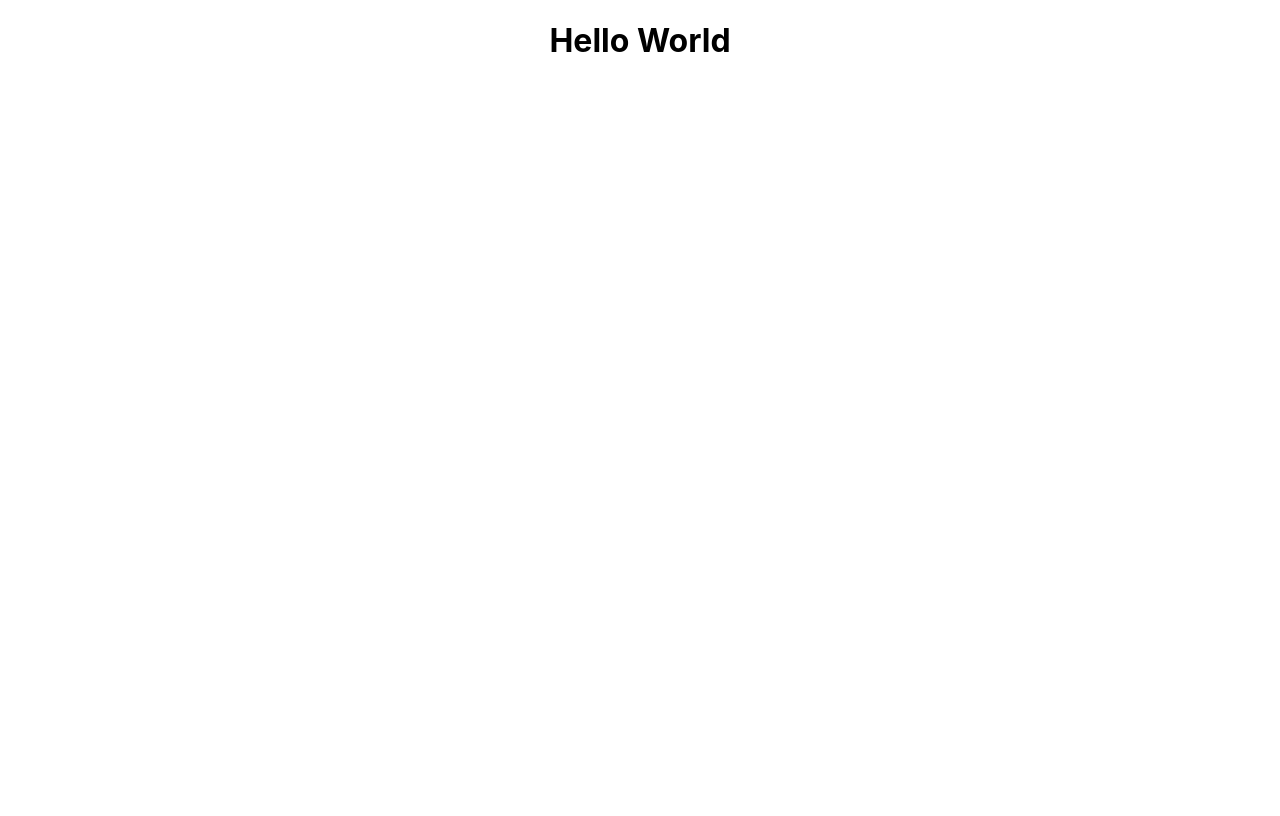
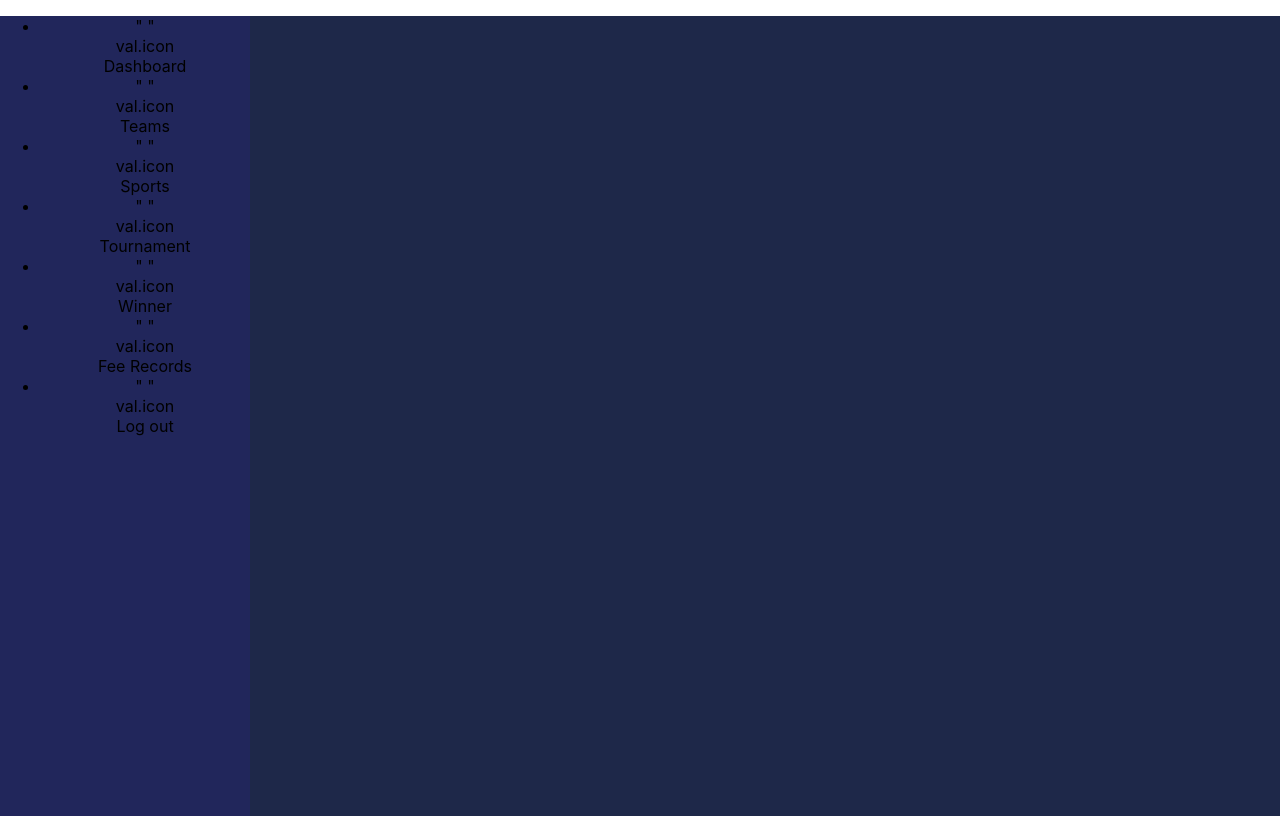
Before and after one commit to gcelt-techclub/Web-App, a React (Create React App) app: page / in a window 1280 px wide. Built offline with nearby package versions, Linux system fonts and the light colour scheme.

Commit message:
added new changes

```diff
--- a/package.json
+++ b/package.json
@@ -6,6 +6,7 @@
     "@emotion/react": "^11.10.5",
     "@emotion/styled": "^11.10.5",
     "@mui/material": "^5.11.3",
+    "@mui/styled-engine-sc": "^5.11.0",
     "@testing-library/jest-dom": "^5.16.5",
     "@testing-library/react": "^13.4.0",
     "@testing-library/user-event": "^13.5.0",
@@ -16,6 +17,7 @@
     "react-icons": "^4.7.1",
     "react-router-dom": "^6.6.1",
     "react-scripts": "5.0.1",
+    "styled-components": "^5.3.6",
     "web-vitals": "^2.1.4"
   },
   "scripts": {
--- a/src/App.css
+++ b/src/App.css
@@ -1,15 +1,11 @@
-.App {
+.App{
   text-align: center;
+  background-color: #1e2849;
+  width:100vw;
+  height:100vh;
 }
 
-
-.App-header {
-  background-color: #282c34;
-  min-height: 100vh;
-  display: flex;
-  flex-direction: column;
-  align-items: center;
-  justify-content: center;
-  font-size: calc(10px + 2vmin);
-  color: white;
+body{
+  margin: 0;
+  padding: 0;
 }
--- a/src/App.js
+++ b/src/App.js
@@ -1,10 +1,11 @@
 import React from 'react';
 import './App.css';
+import Navbar from './components/Navbar.jsx'
 
 function App() {
   return (
     <div className="App">
-      <h1>Hello World</h1>
+      <Navbar/>
     </div>
   );
 }
--- a/src/components/Navbar.css
+++ b/src/components/Navbar.css
@@ -0,0 +1,5 @@
+.sidebar-container{
+    height:100%;
+    width:250px;
+    background-color: #21265b;
+}
--- a/src/components/Navbar.jsx
+++ b/src/components/Navbar.jsx
@@ -1,16 +1,23 @@
-import React from 'react'
-import { Link } from 'react-dom'
-import * as FaIcons from "react-icons/fa"
+import React from 'react';
+import * as FaIcons from "react-icons/fa";
+import "./Navbar.css";
+import { NavbarData } from "./NavbarData";
 
 function Navbar() {
   return (
-    <>
-        <div className="navbar">
-        <Link to="#" className='menu-bars'>
-
-        </Link>
-        </div>
-    </>
+    <div className='sidebar-container'>
+      <ul>
+        {NavbarData.map((val, key)=> {
+          return(
+            <li key={key}>
+              " "
+              <div>val.icon</div>
+              <div>  {val.title} </div>
+            </li>
+          );
+        })}
+      </ul>
+    </div>
   )
 }
 
--- /dev/null
+++ b/src/components/NavbarData.js
@@ -0,0 +1,51 @@
+import React from 'react'
+//import DashboardOutlinedIcon from '@mui/icons-material/DashboardOutlined';
+//import Groups3RoundedIcon from '@mui/icons-material/Groups3Rounded';
+import { TbLayoutDashboard } from "react-icons/tb";
+import { HiUserGroup } from "react-icons/hi";
+import { GiPodium } from "react-icons/gi";
+import { GiTrophyCup } from "react-icons/gi";
+import { MdOutlineSportsEsports } from "react-icons/md";
+import { TbReportMoney} from "react-icons/tb";
+import { MdLogout } from "react-icons/md";
+//import SportsBaseballIcon from '@mui/icons-material/SportsBaseball';
+//import RequestQuoteRoundedIcon from '@mui/icons-material/RequestQuoteRounded';
+
+//import LogoutRoundedIcon from '@mui/icons-material/LogoutRounded';
+export const NavbarData = [
+    {
+        title:"Dashboard",
+        icon: <TbLayoutDashboard />,
+        link: "/home"
+    },
+    {
+        title:"Teams",
+        icon: <HiUserGroup />,
+        link: "/home"
+    },
+    {
+        title:"Sports",
+        icon: <MdOutlineSportsEsports />,
+        link: "/home"
+    },
+    {
+        title:"Tournament",
+        icon: <GiTrophyCup />,
+        link: "/home"
+    },
+    {
+        title:"Winner",
+        icon: <GiPodium />,
+        link: "/home"
+    },
+    {
+        title:"Fee Records",
+        icon: <TbReportMoney />,
+        link: "/home"
+    },
+    {
+        title:"Log out",
+        icon: <MdLogout />,
+        link: "/home"
+    },
+]
```
Also changed, not shown: 1 other file (tests, documents, lock files or other folders).
